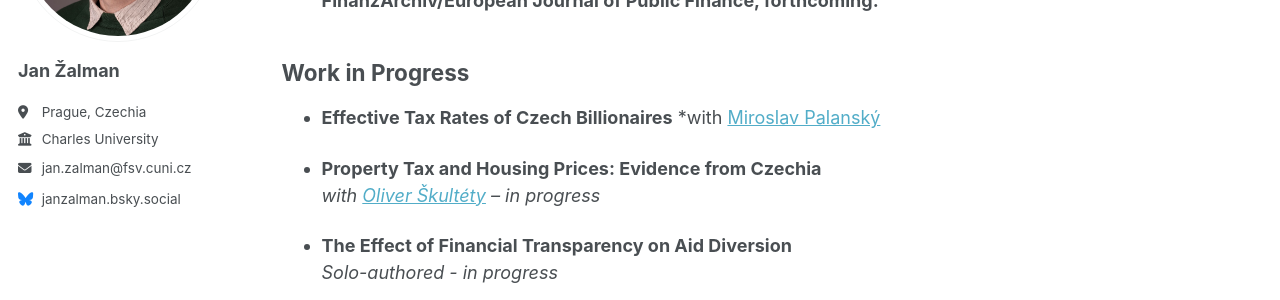
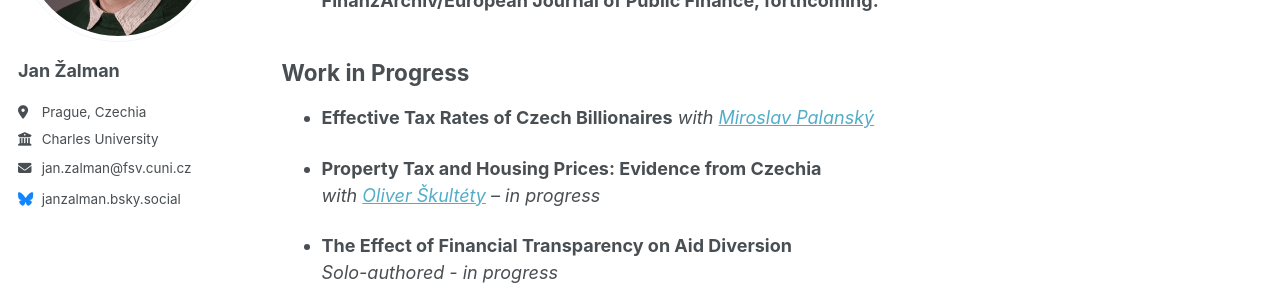
Before and after one commit to janzalman/janzalman.github.io, a Jekyll site: the page built from _pages/research.md, in a window 1280 px wide and 1108 px high. Shown: the part 257-557 px from the top of the window. Built offline with Jekyll 4.4.1, drawn with Linux system fonts in a browser that asks for light colours.

```diff
--- a/_pages/research.md
+++ b/_pages/research.md
@@ -11,7 +11,7 @@ permalink: /research/
 
 ## Work in Progress
 - **Effective Tax Rates of Czech Billionaires**
-  *with [Miroslav Palanský](https://miroslavpalansky.cz/)
+  *with [Miroslav Palanský](https://miroslavpalansky.cz/)*
 
 - **Property Tax and Housing Prices: Evidence from Czechia**
   *with [Oliver Škultéty](https://ies.fsv.cuni.cz/en/contacts/institute-members/89209997) – in progress*
```
